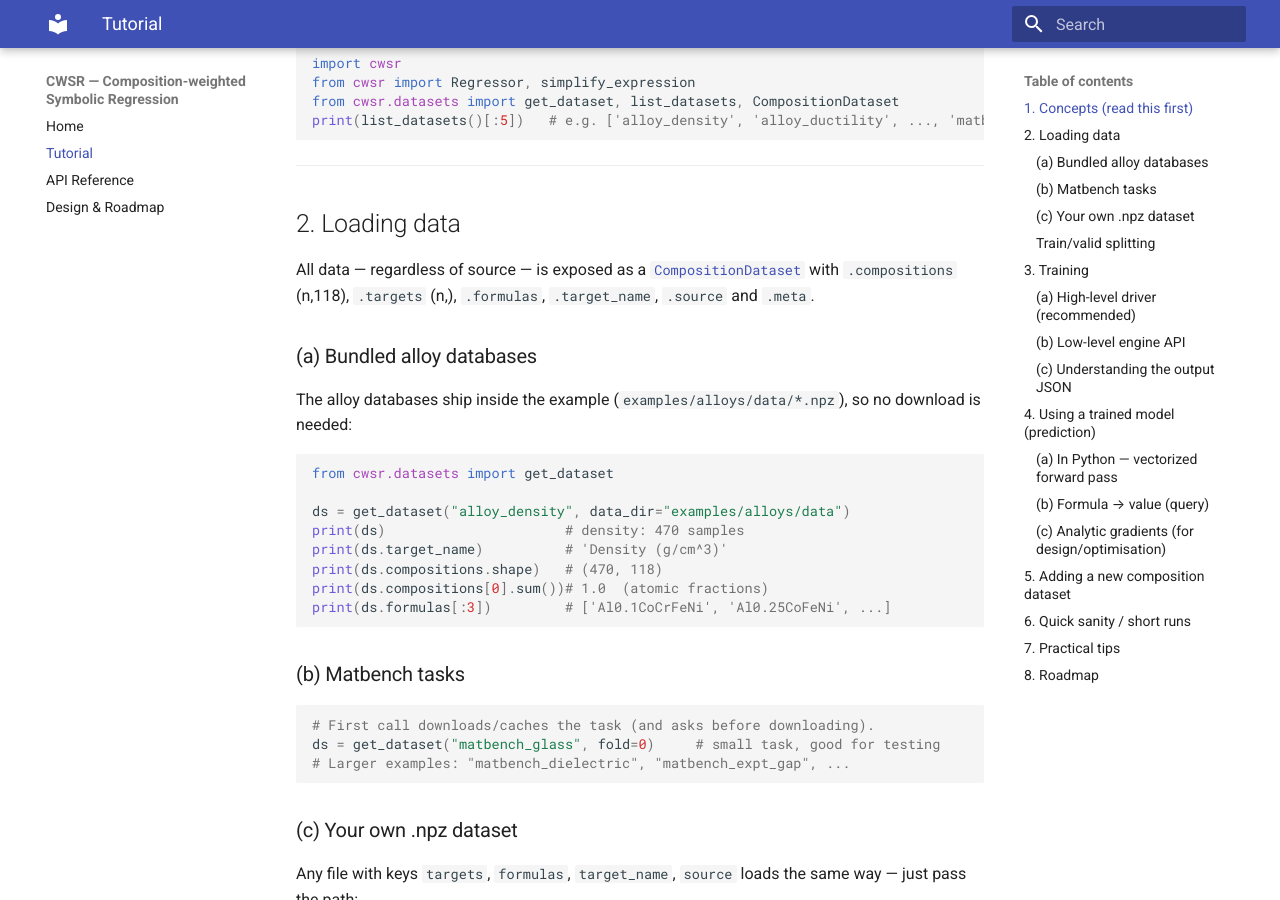
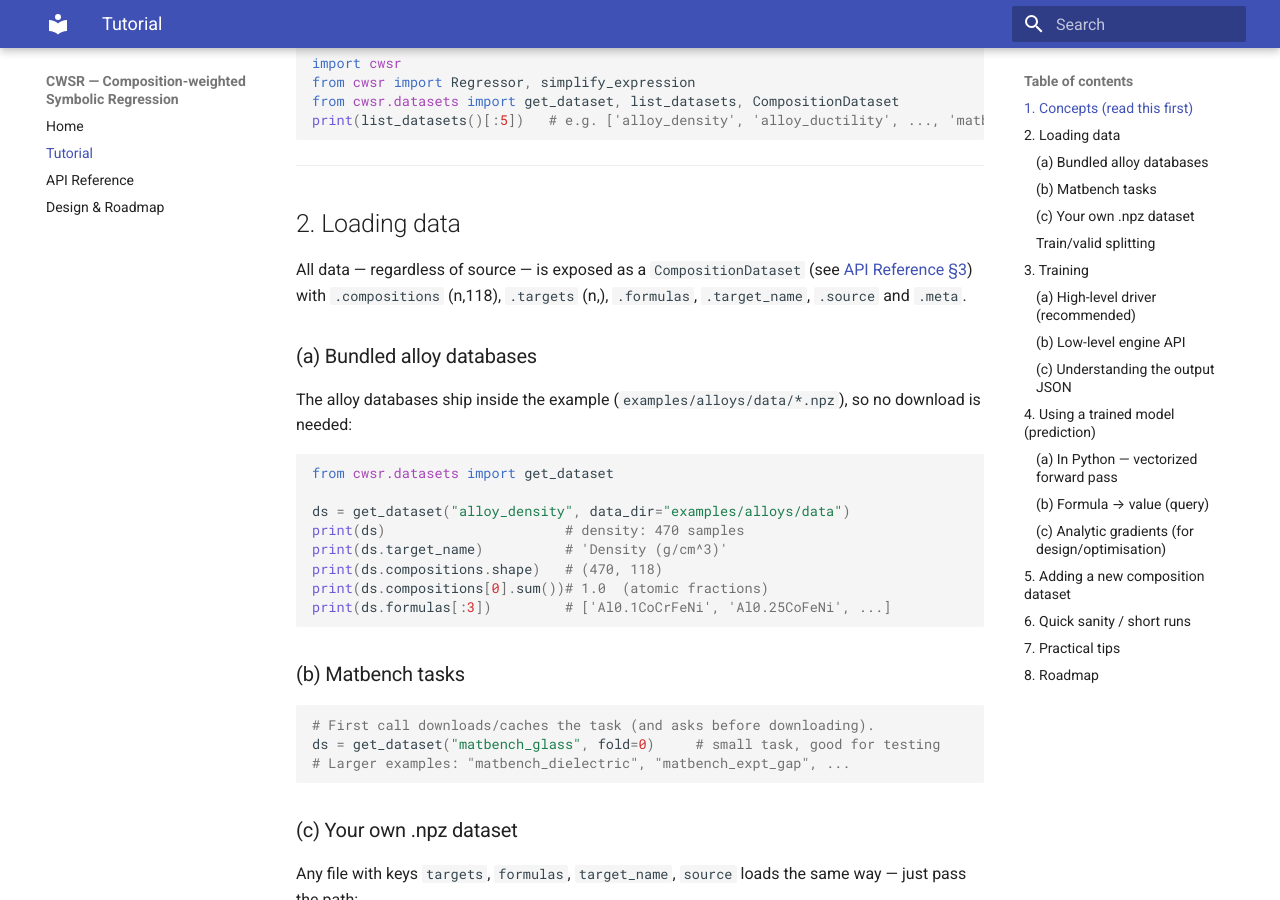
Before and after one commit to yangh618/Composition-weighted-SR, an MkDocs documentation site: the page built from docs/tutorial.md, in a window 1280 px wide and 900 px high, scrolled down 1069 px. Built offline with MkDocs 1.6.1 and Material for MkDocs 9.7.7, drawn with Linux system fonts in a browser that asks for light colours.

Commit message:
docs: fix tutorial link to CompositionDataset (mkdocs strict build)

```diff
--- a/docs/tutorial.md
+++ b/docs/tutorial.md
@@ -49,8 +49,8 @@ print(list_datasets()[:5])   # e.g. ['alloy_density', 'alloy_ductility', ..., 'm
 
 ## 2. Loading data
 
-All data — regardless of source — is exposed as a
-[`CompositionDataset`](cwsr/datasets/base.py) with `.compositions` (n,118),
+All data — regardless of source — is exposed as a `CompositionDataset` (see
+[API Reference §3](reference.md)) with `.compositions` (n,118),
 `.targets` (n,), `.formulas`, `.target_name`, `.source` and `.meta`.
 
 ### (a) Bundled alloy databases
```
